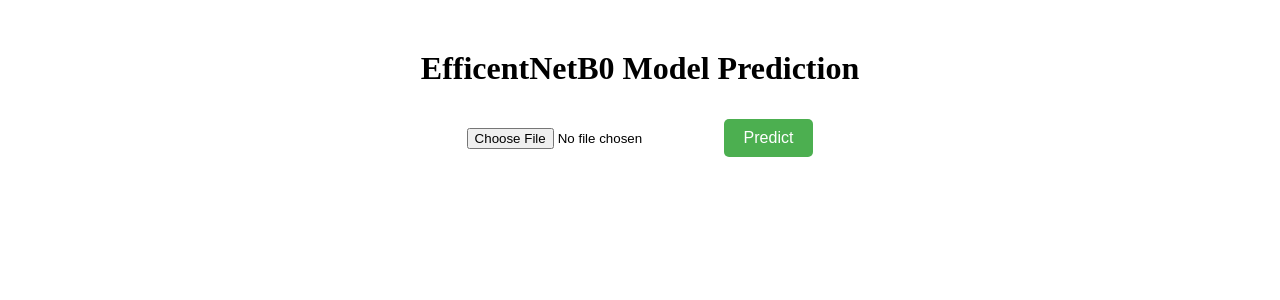
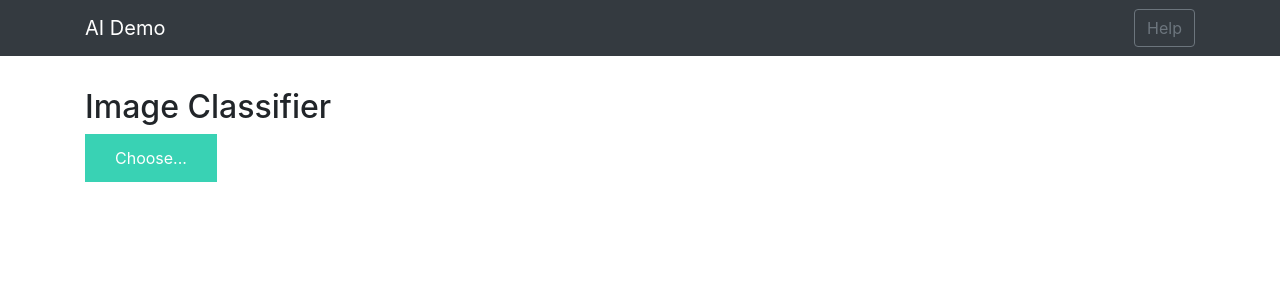
Before and after one commit to Vaishnavi-Jayapalan/AIDI-Project, a Flask app: page / in a window 1280 px wide. Shown: the top 300 px of the page. Run offline with Flask 2, Linux system fonts and the light colour scheme; some libraries are stand-ins or nearby versions.

Commit message:
Prediction Code Changes

```diff
--- a/app.py
+++ b/app.py
@@ -1,44 +1,108 @@
+from __future__ import division, print_function
+# coding=utf-8
+import sys
+import os
+import glob
+import re
+import numpy as np
+
+# Keras
+from keras.applications.imagenet_utils import preprocess_input, decode_predictions
+from keras.models import load_model
+from keras.preprocessing import image
+
+# Flask utils
+from flask import Flask, redirect, url_for, request, render_template
+from werkzeug.utils import secure_filename
+from gevent.pywsgi import WSGIServer
+
+# Efficientnetb0 imports
 from flask import Flask, render_template, request
 from tensorflow.keras.models import load_model
 from tensorflow.keras.preprocessing import image
-from tensorflow.keras.applications.efficientnet import preprocess_input
+#from tensorflow.keras.applications.efficientnet import preprocess_input
+from keras.preprocessing.image import ImageDataGenerator
 import tensorflow as tf
 
-import numpy as np
-
-# Define the custom layer
-class FixedDropout(tf.keras.layers.Dropout):
-    def _get_noise_shape(self, inputs):
-        if self.noise_shape is None:
-            return self.noise_shape
-
-        symbolic_shape = tf.keras.backend.shape(inputs)
-        noise_shape = [symbolic_shape[axis] if shape is None else shape
-                       for axis, shape in enumerate(self.noise_shape)]
-        return tuple(noise_shape)
-
-# Register the custom layer with Keras
-custom_objects = {'FixedDropout': FixedDropout}
-
-# Load the model using the custom objects
-model = load_model('models/EfficientnetB0.h5', custom_objects=custom_objects)
-
+# Define a flask app
 app = Flask(__name__)
 
-@app.route('/')
+# Model saved with Keras model.save()
+MODEL_PATH = 'models/EfficientnetB0.h5'
+
+# Load your trained model
+#model = load_model(MODEL_PATH)
+# Load the model and make a prediction
+custom_objects = {'FixedDropout': tf.keras.layers.Dropout}  # Add the custom object
+model = tf.keras.models.load_model(MODEL_PATH, custom_objects=custom_objects)
+#model._make_predict_function()          # Necessary
+# print('Model loaded. Start serving...')
+
+# Load the list of species names
+species_path="class_info/name_of_spesies.txt"
+with open(species_path, 'r') as f:
+    species_list = [line.strip() for line in f]
+
+# You can also use pretrained model from Keras
+# Check https://keras.io/applications/
+
+print('Model loaded. Check http://127.0.0.1:5000/')
+
+
+def model_predict(img_path, model):
+    #img = image.load_img(img_path, target_size=(256, 256))
+    # Load the image
+    print("In model_predict function")
+    img = tf.keras.preprocessing.image.load_img(img_path, target_size=(256, 256))
+    x = tf.keras.preprocessing.image.img_to_array(img)
+    x = np.expand_dims(x, axis=0)
+    train_datagen= ImageDataGenerator(rescale=1.0/255)
+    x = train_datagen.flow(x, shuffle=False).next()
+    # Preprocessing the image
+    #x = image.img_to_array(img)
+    # x = np.true_divide(x, 255)
+    #x = np.expand_dims(x, axis=0)
+
+    # Be careful how your trained model deals with the input
+    # otherwise, it won't make correct prediction!
+    x = preprocess_input(x, mode='caffe')
+
+    preds = model.predict(x)
+    return preds
+
+
+@app.route('/', methods=['GET'])
 def index():
+    # Main page
     return render_template('index.html')
 
+
 @app.route('/predict', methods=['GET', 'POST'])
-def predict():
-    img = request.files['image']
-    img = image.load_img(img, target_size=(256, 256))
-    x = image.img_to_array(img)
-    x = np.expand_dims(x, axis=0)
-    x = preprocess_input(x)
-    preds = model.predict(x)
-    pred_class = preds.argmax(axis=-1)
-    return render_template('index.html', prediction=pred_class[0])
+def upload():
+    if request.method == 'POST':
+        # Get the file from post request
+        f = request.files['file']
+
+        # Save the file to ./uploads
+        basepath = os.path.dirname(__file__)
+        file_path = os.path.join(
+            basepath, 'uploads', secure_filename(f.filename))
+        f.save(file_path)
+
+        # Make prediction
+        preds = model_predict(file_path, model)
+
+        # Process your result for human
+        # pred_class = preds.argmax(axis=-1)            # Simple argmax
+#        pred_class = decode_predictions(preds, top=1)   # ImageNet Decode
+#        result = str(pred_class[0][0][1])               # Convert to string
+        # Get the predicted class name
+        pred_class_idx = np.argmax(preds)
+        pred_class = species_list[pred_class_idx]
+        result = str(pred_class)
+        return result
+    return None
+
 
 if __name__ == '__main__':
     app.run(debug=True)
--- a/static/script.js
+++ /dev/null
@@ -1,24 +0,0 @@
-const form = document.getElementById('upload-form');
-const input = document.getElementById('file-input');
-const button = document.getElementById('submit-button');
-const resultContainer = document.getElementById('result-container');
-const result = document.getElementById('result');
-const image = document.getElementById('image');
-
-form.addEventListener('submit', (event) => {
-  event.preventDefault();
-  const formData = new FormData();
-  formData.append('file', input.files[0]);
-
-  button.disabled = true;
-  resultContainer.classList.add('hidden');
-  result.textContent = '';
-  image.src = '';
-
-  fetch('/', {
-    method: 'POST',
-    body: formData,
-  })
-    .then(response => response.json())
-    .then((data) => {
-      result.textContent = `Predicted
--- a/static/style.css
+++ /dev/null
@@ -1,45 +0,0 @@
-.container {
-  margin: auto;
-  text-align: center;
-}
-
-.hidden {
-  display: none;
-}
-
-h1 {
-  margin-top: 50px;
-}
-
-#file-input {
-  margin: 20px 0;
-}
-
-#submit-button {
-  background-color: #4CAF50;
-  color: white;
-  border: none;
-  padding: 10px 20px;
-  font-size: 16px;
-  cursor: pointer;
-  border-radius: 5px;
-}
-
-#submit-button:hover {
-  background-color: #3e8e41;
-}
-
-#result-container {
-  margin-top: 50px;
-}
-
-#result {
-  font-size: 24px;
-  font-weight: bold;
-}
-
-#image {
-  margin-top: 20px;
-  max-width: 500px;
-  max-height: 500px;
-}
--- a/templates/index.html
+++ b/templates/index.html
@@ -1,22 +1,31 @@
-<!DOCTYPE html>
-<html>
-  <head>
-    <title>EfficentNetB0 Model Prediction</title>
-    <link href="{{ url_for('static', filename='style.css') }}" rel="stylesheet" type="text/css">
-  </head>
-  <body>
-    <div class="container">
-      <h1>EfficentNetB0 Model Prediction</h1>
-      <form method="POST" enctype="multipart/form-data" id="upload-form">
-        <input type="file" id="file-input" name="file" accept=".jpg,.jpeg,.png" required>
-        <input type="submit" id="submit-button" value="Predict">
-      </form>
-      <div id="result-container" class="hidden">
-        <h3>Prediction:</h3>
-        <p id="result"></p>
-        <img id="image" src="">
-      </div>
+{% extends "base.html" %} {% block content %}
+
+<h2>Image Classifier</h2>
+
+<div>
+    <form id="upload-file" method="post" enctype="multipart/form-data">
+        <label for="imageUpload" class="upload-label">
+            Choose...
+        </label>
+        <input type="file" name="file" id="imageUpload" accept=".png, .jpg, .jpeg">
+    </form>
+
+    <div class="image-section" style="display:none;">
+        <div class="img-preview">
+            <div id="imagePreview">
+            </div>
+        </div>
+        <div>
+            <button type="button" class="btn btn-primary btn-lg " id="btn-predict">Predict!</button>
+        </div>
     </div>
-    <script src="{{ url_for('static', filename='script.js') }}"></script>
-  </body>
-</html>
+
+    <div class="loader" style="display:none;"></div>
+
+    <h3 id="result">
+        <span> </span>
+    </h3>
+
+</div>
+
+{% endblock %}
```
Also changed, not shown: class_info/name_of_spesies.txt (added, +44 -0 lines), templates/base.html (renamed from templates/result.html), uploads/Class101R0_00006.jpg (added), uploads/Class101R45_00010.jpg (added), uploads/Class231R45_00018.jpg (added).
